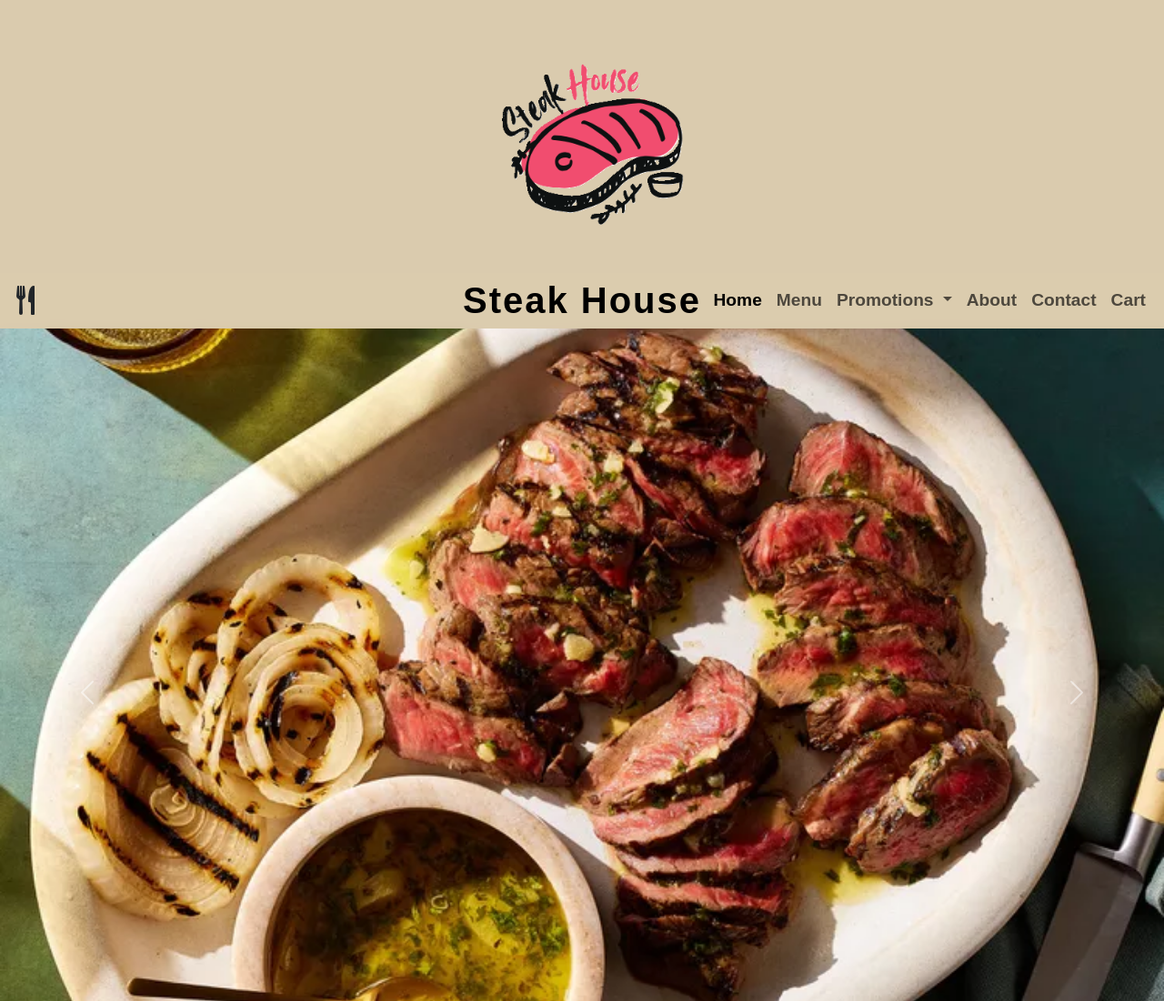
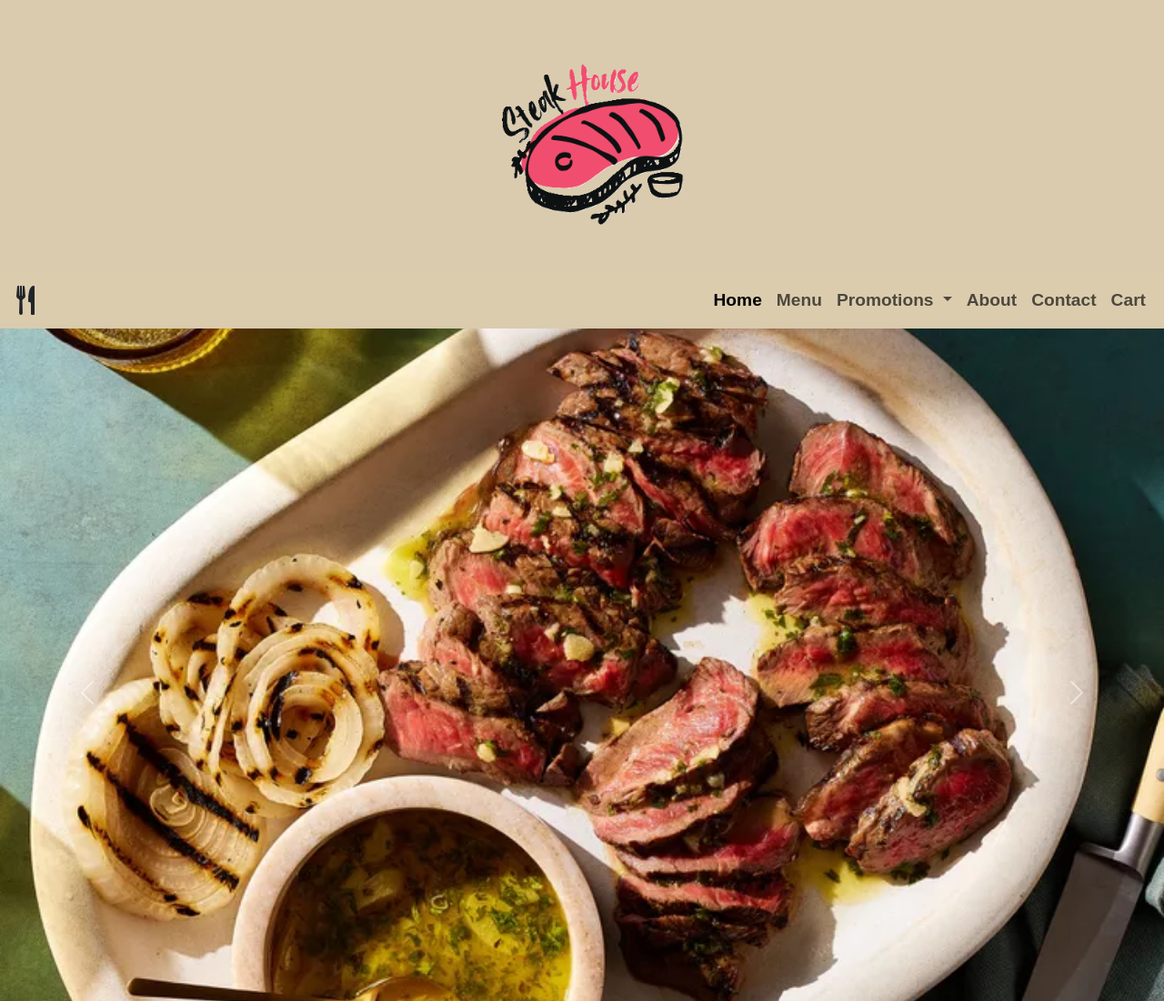
Before and after one commit to MushU91/steakrestaurant.github.io, a plain HTML site: page index.html in a window 1280 px wide. Shown: the top 1100 px of the page at 91% size. Drawn offline with nearby package versions, Linux system fonts and the light colour scheme.

Commit message:
Update index.html

```diff
--- a/index.html
+++ b/index.html
@@ -49,7 +49,7 @@
           href="#header"
           style="z-index: 1"
         >
-          <span class="mb-0 h1">Steak House</span>
+<!--           <span class="mb-0 h1">Steak House</span> -->
         </a>
         <div class="collapse navbar-collapse" id="navbarNavDropdown">
           <ul class="navbar-nav ms-auto mb-2 mb-lg-0">
```
